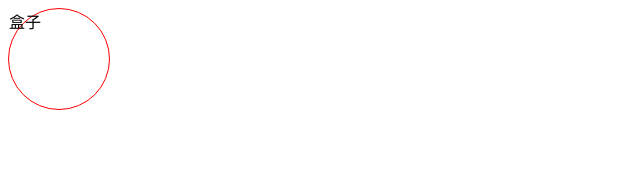
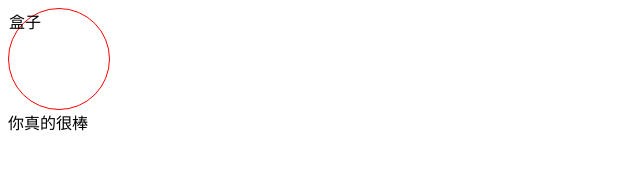
Before and after one commit to linbaosun/myjs, a plain HTML site: page index.html in a window 1280 px wide. Shown: the whole page, without its empty margins (0-640 px from the left). Drawn offline with Linux system fonts and the light colour scheme.

Commit message:
添加了一个span标签

```diff
--- a/index.html
+++ b/index.html
@@ -21,5 +21,6 @@
 
 			盒子
 		</div>
+		<span>你真的很棒</span>
 	</body>
 </html>
```
